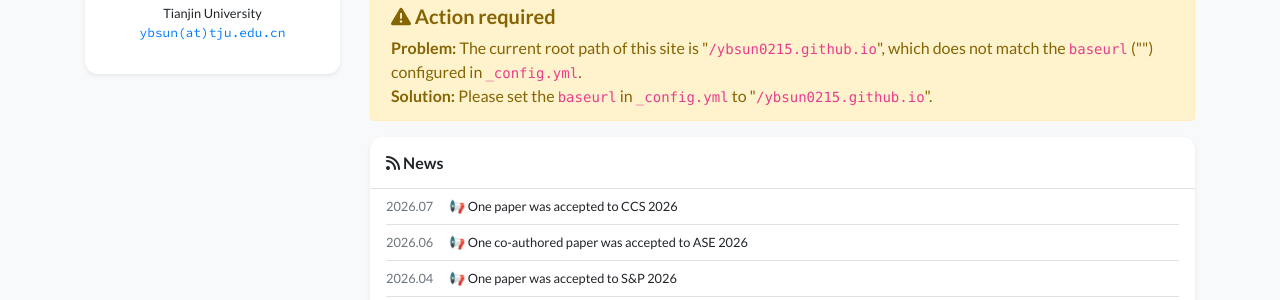
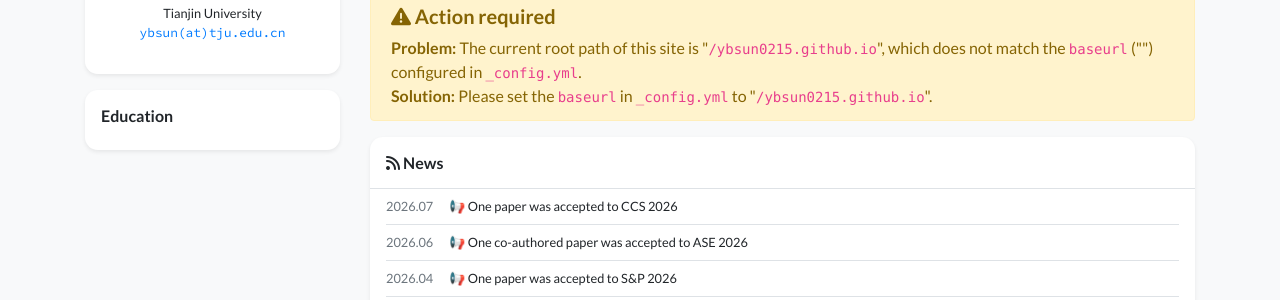
Before and after one commit to ybsun0215/ybsun0215.github.io, a Jekyll site: the page built from index.html, in a window 1280 px wide and 900 px high. Shown: the part 371-671 px from the top of the window. Built offline with Jekyll 4.4.1, drawn with Linux system fonts in a browser that asks for light colours; nearby versions of some CDN libraries; a style sheet for code colours, icons or effects is not loaded.

Commit message:
Update index.html

```diff
--- a/index.html
+++ b/index.html
@@ -7,26 +7,22 @@ navbar_title: Home
 <div class="row">
     <div class="col-lg-3 col-md-4">
         {% include widgets/profile_card_mini.html %}
+        {% include widgets/education_card.html %}
     </div>
     <div class="col-lg-9 col-md-8">
-
         {% include widgets/profile_card_bio_only.html %}
-
         <!-- Debugging widgets -->
         {% include widgets/debug_repo_name.html %}
         {% include widgets/debug_url.html %}
-
         {% if site.data.display.homepage.show_experience %}
             {% include widgets/experience_card.html %}
         {% endif %}
-
         {% if site.data.display.homepage.show_news %}
         {% assign count_news = site.news | size %}
         {% if count_news > 0 %}
         {% include widgets/news_card.html limit=site.data.display.homepage.num_news %}
         {% endif %}
         {% endif %}
-
         {% if site.data.display.homepage.show_selected_publications %}
         {% assign pubs = site.publications | sort: "date" | reverse | where: "selected", true %}
         {%
```
